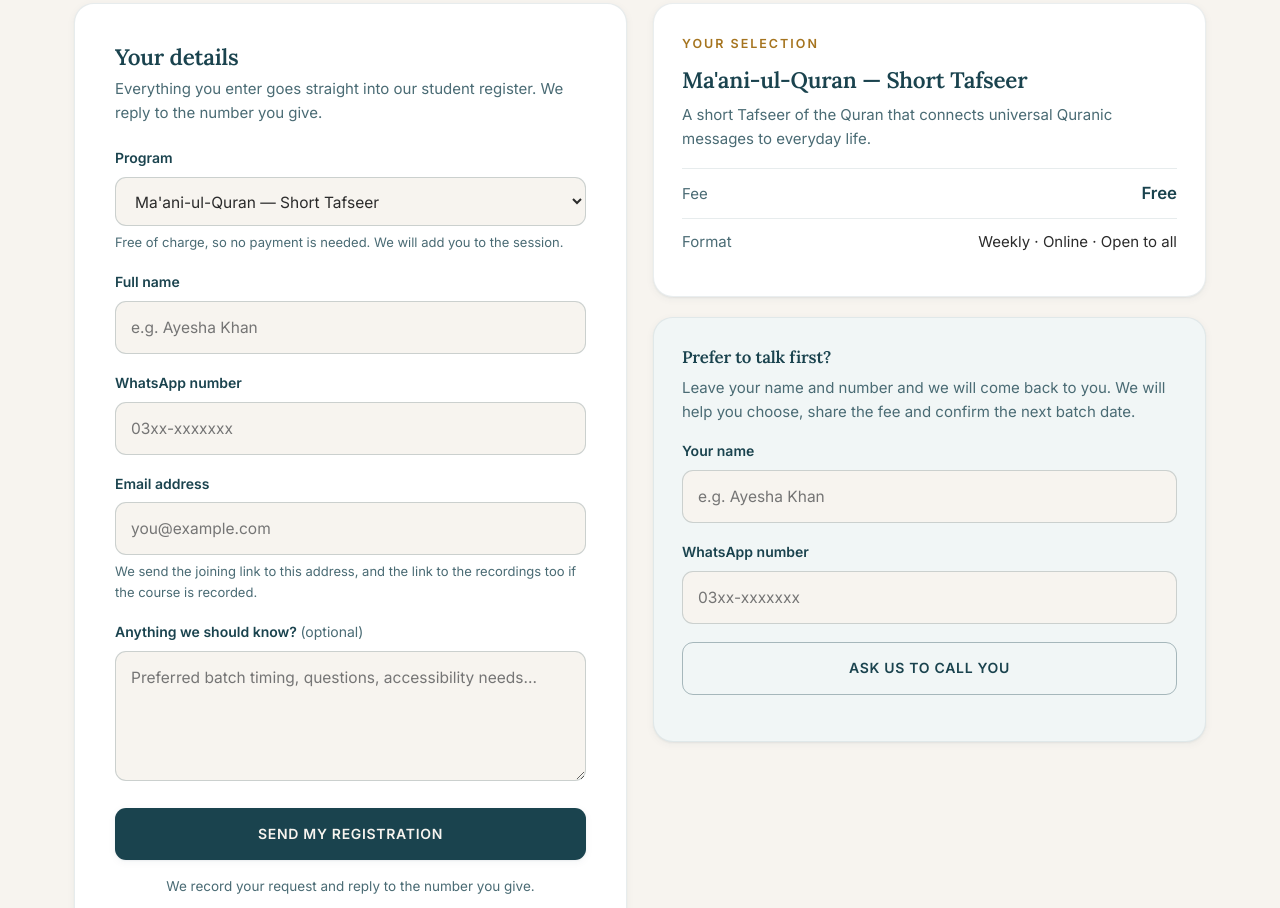
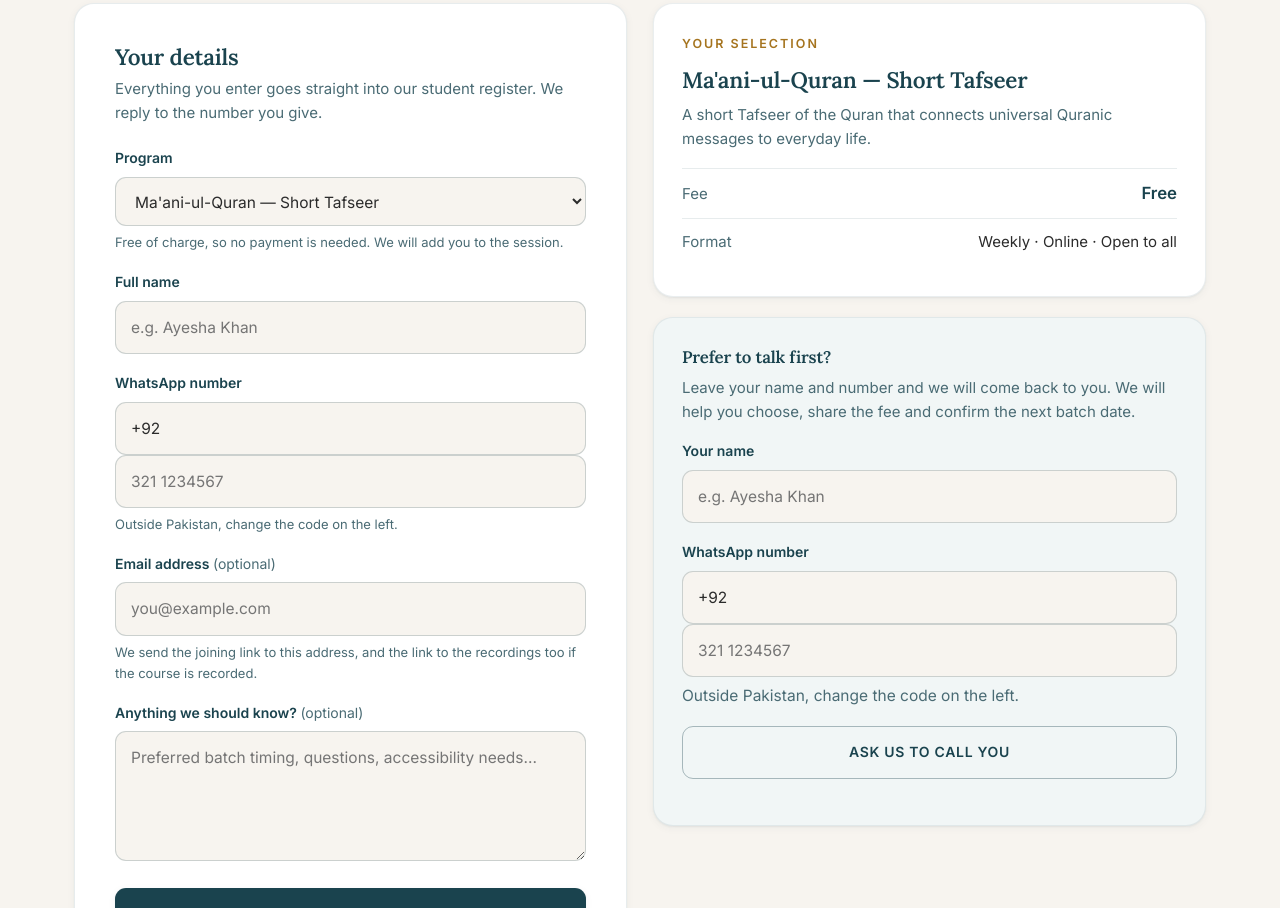
Before and after one commit to akezu2000/almaarifa, a plain HTML site: page enroll.html in a window 1280 px wide. Shown: the part 429-1337 px from the top of the page. Drawn offline with Linux system fonts and the light colour scheme.

Commit message:
Add files via upload

```diff
--- a/enroll.html
+++ b/enroll.html
@@ -112,11 +112,15 @@
           </div>
           <div class="field">
             <label for="e-phone">WhatsApp number</label>
-            <input id="e-phone" type="tel" placeholder="03xx-xxxxxxx" required>
+            <div class="phone-pair">
+              <input id="e-cc" class="phone-cc" type="tel" inputmode="numeric" value="+92" maxlength="5" aria-label="Country code">
+              <input id="e-phone" class="phone-local" type="tel" inputmode="tel" placeholder="321 1234567" required>
+            </div>
+            <p class="field-hint">Outside Pakistan, change the code on the left.</p>
           </div>
           <div class="field">
-            <label for="e-email">Email address</label>
-            <input id="e-email" type="email" placeholder="you@example.com" required>
+            <label for="e-email">Email address <span style="font-weight:400;color:var(--muted)">(optional)</span></label>
+            <input id="e-email" type="email" placeholder="you@example.com">
             <p class="field-hint">We send the joining link to this address, and the link to
             the recordings too if the course is recorded.</p>
           </div>
@@ -203,7 +207,11 @@
             </div>
             <div class="field">
               <label for="t-phone">WhatsApp number</label>
-              <input id="t-phone" type="tel" placeholder="03xx-xxxxxxx" required>
+              <div class="phone-pair">
+                <input id="t-cc" class="phone-cc" type="tel" inputmode="numeric" value="+92" maxlength="5" aria-label="Country code">
+                <input id="t-phone" class="phone-local" type="tel" inputmode="tel" placeholder="321 1234567" required>
+              </div>
+              <p class="field-hint">Outside Pakistan, change the code on the left.</p>
             </div>
             <button class="btn btn--ghost" type="submit" style="width:100%">Ask us to call you</button>
             <p class="form-note" id="t-status"></p>
```
Also changed, not shown: contact.html (+6 -2 lines), register.html (+5 -1 lines), ruqyah.html (+5 -3 lines).
